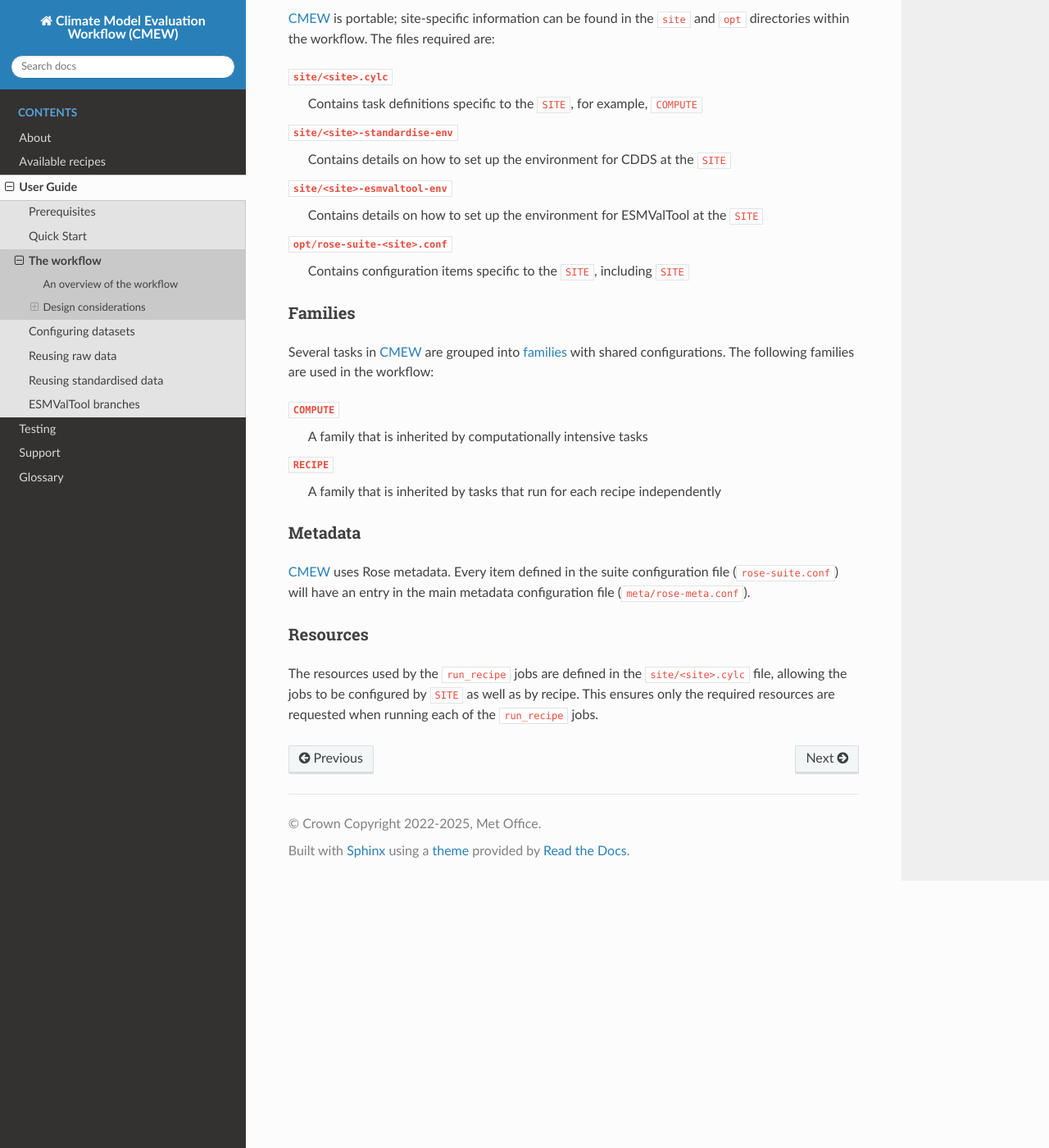
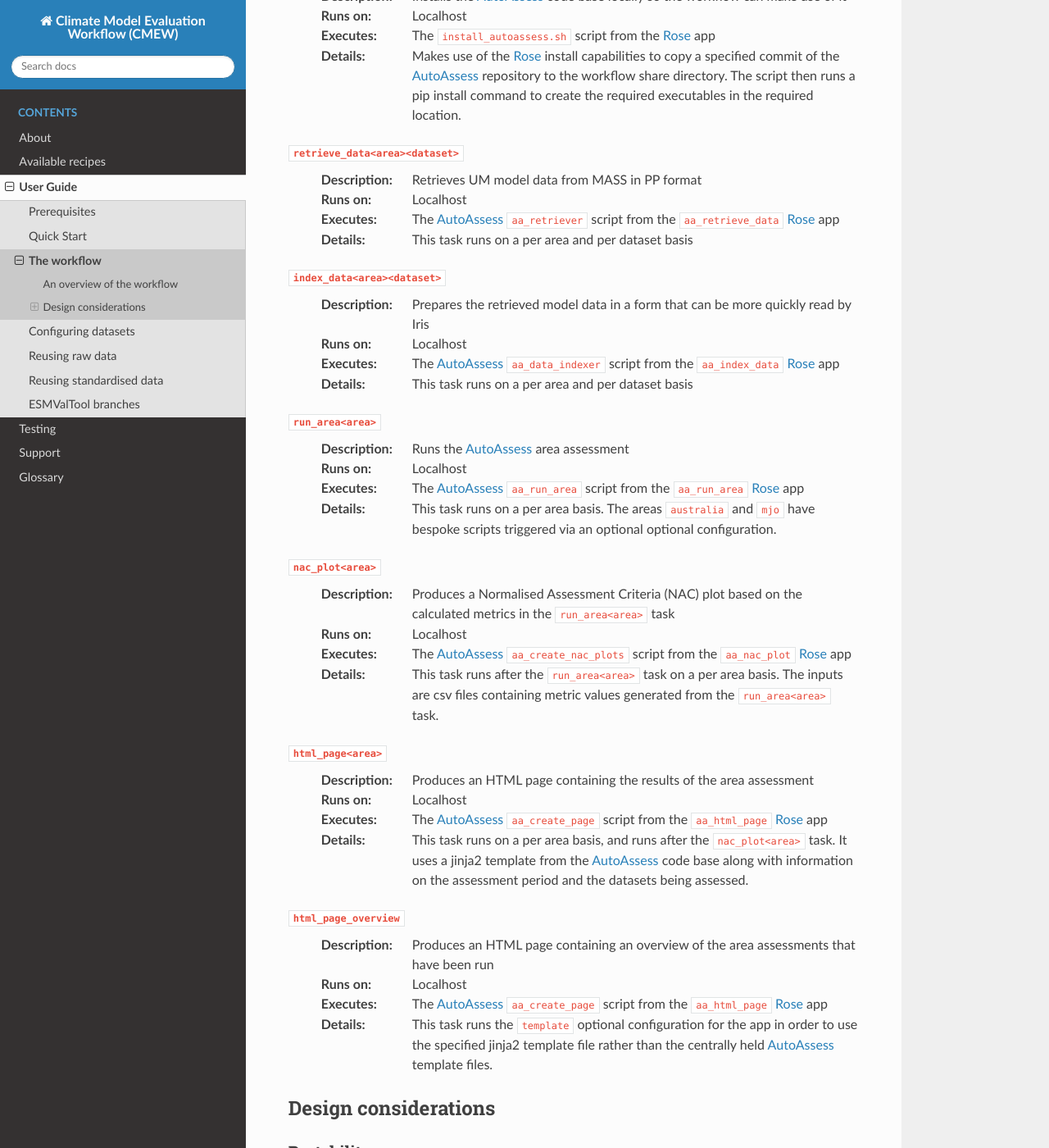
Before and after one commit to MetOffice/CMEW, a Sphinx documentation site: the page built from doc/source/user_guide/workflow.rst, in a window 1280 px wide and 1400 px high, scrolled down 2743 px. Shown: the whole window at 82% size. Built offline with Sphinx 7.4.7 and the Read the Docs theme 3.1.0, drawn with Linux system fonts in a browser that asks for light colours; some of the changed text lies outside the part shown.

Commit message:
#452. Added AutoAssess task documentation.

```diff
--- a/doc/source/common.txt
+++ b/doc/source/common.txt
@@ -5,6 +5,7 @@
 
 .. Add in alphabetical order.
 
+.. |AutoAssess| replace:: :term:`AutoAssess`
 .. |CDDS| replace:: :term:`CDDS`
 .. |CMEW| replace:: :term:`CMEW`
 .. |CMIP| replace:: :term:`CMIP`
@@ -19,6 +20,7 @@
 
 .. Links
 
+.. _AutoAssess: https://github.com/MetOffice/AutoAssess
 .. _CMIP Documentation: https://wcrp-cmip.org/
 .. _Cylc Documentation: https://cylc.github.io/cylc-doc/stable/html/index.html
 .. _families: https://cylc.github.io/cylc-doc/stable/html/tutorial/runtime/configuration-consolidation/families.html
--- a/doc/source/glossary.rst
+++ b/doc/source/glossary.rst
@@ -8,6 +8,11 @@ Glossary
 .. include:: common.txt
 
 .. glossary::
+
+   AutoAssess
+     `AutoAssess`_ is the internal Met Office tool for evaluating climate model
+     simulations. It is being phased out in preference to |CMEW| and
+     |ESMValTool| recipes.
 
    CDDS
      CDDS is a package that |CMEW| uses to standardise data for use in
--- a/doc/source/user_guide/workflow.rst
+++ b/doc/source/user_guide/workflow.rst
@@ -159,6 +159,90 @@ An overview of the workflow
      Runs on its own when ``-O unittest`` command is invoked, or runs alongside the
      full workflow when running with ``-O test``.
 
+The |AutoAssess| assessments use the following steps:
+
+``install_autoassess``
+  :Description:
+     Installs the |AutoAssess| code base locally so the workflow can make use of it
+  :Runs on:
+     Localhost
+  :Executes:
+     The ``install_autoassess.sh`` script from the |Rose| app
+  :Details:
+     Makes use of the |Rose| install capabilities to copy a specified commit of
+     the |AutoAssess| repository to the workflow share directory. The script
+     then runs a pip install command to create the required executables in the
+     required location.
+
+``retrieve_data<area><dataset>``
+  :Description:
+     Retrieves UM model data from MASS in PP format
+  :Runs on:
+     Localhost
+  :Executes:
+     The |AutoAssess| ``aa_retriever`` script from the ``aa_retrieve_data`` |Rose| app
+  :Details:
+     This task runs on a per area and per dataset basis
+
+``index_data<area><dataset>``
+  :Description:
+     Prepares the retrieved model data in a form that can be more quickly read by Iris
+  :Runs on:
+     Localhost
+  :Executes:
+     The |AutoAssess| ``aa_data_indexer`` script from the ``aa_index_data`` |Rose| app
+  :Details:
+     This task runs on a per area and per dataset basis
+
+``run_area<area>``
+  :Description:
+     Runs the |AutoAssess| area assessment
+  :Runs on:
+     Localhost
+  :Executes:
+     The |AutoAssess| ``aa_run_area`` script from the ``aa_run_area`` |Rose| app
+  :Details:
+     This task runs on a per area basis. The areas ``australia`` and ``mjo``
+     have bespoke scripts triggered via an optional optional configuration.
+
+``nac_plot<area>``
+  :Description:
+     Produces a Normalised Assessment Criteria (NAC) plot based on the calculated
+     metrics in the ``run_area<area>`` task
+  :Runs on:
+     Localhost
+  :Executes:
+     The |AutoAssess| ``aa_create_nac_plots`` script from the ``aa_nac_plot`` |Rose| app
+  :Details:
+     This task runs after the ``run_area<area>`` task on a per area basis. The
+     inputs are csv files containing metric values generated from the
+     ``run_area<area>`` task.
+
+``html_page<area>``
+  :Description:
+     Produces an HTML page containing the results of the area assessment
+  :Runs on:
+     Localhost
+  :Executes:
+     The |AutoAssess| ``aa_create_page`` script from the ``aa_html_page`` |Rose| app
+  :Details:
+     This task runs on a per area basis, and runs after the ``nac_plot<area>``
+     task. It uses a jinja2 template from the |AutoAssess| code base along with
+     information on the assessment period and the datasets being assessed.
+
+``html_page_overview``
+  :Description:
+     Produces an HTML page containing an overview of the area assessments that
+     have been run
+  :Runs on:
+     Localhost
+  :Executes:
+     The |AutoAssess| ``aa_create_page`` script from the ``aa_html_page`` |Rose| app
+  :Details:
+     This task runs the ``template`` optional configuration for the app in order
+     to use the specified jinja2 template file rather than the centrally held
+     |AutoAssess| template files.
+
 Design considerations
 ---------------------
 
@@ -170,6 +254,9 @@ Portability
 
 ``site/<site>.cylc``
   Contains task definitions specific to the ``SITE``, for example, ``COMPUTE``
+
+``site/<site>_autoassess.cylc``
+  Contains task definitions specific for AutoAssess at the ``SITE``
 
 ``site/<site>-standardise-env``
   Contains details on how to set up the environment for CDDS at the ``SITE``
```
